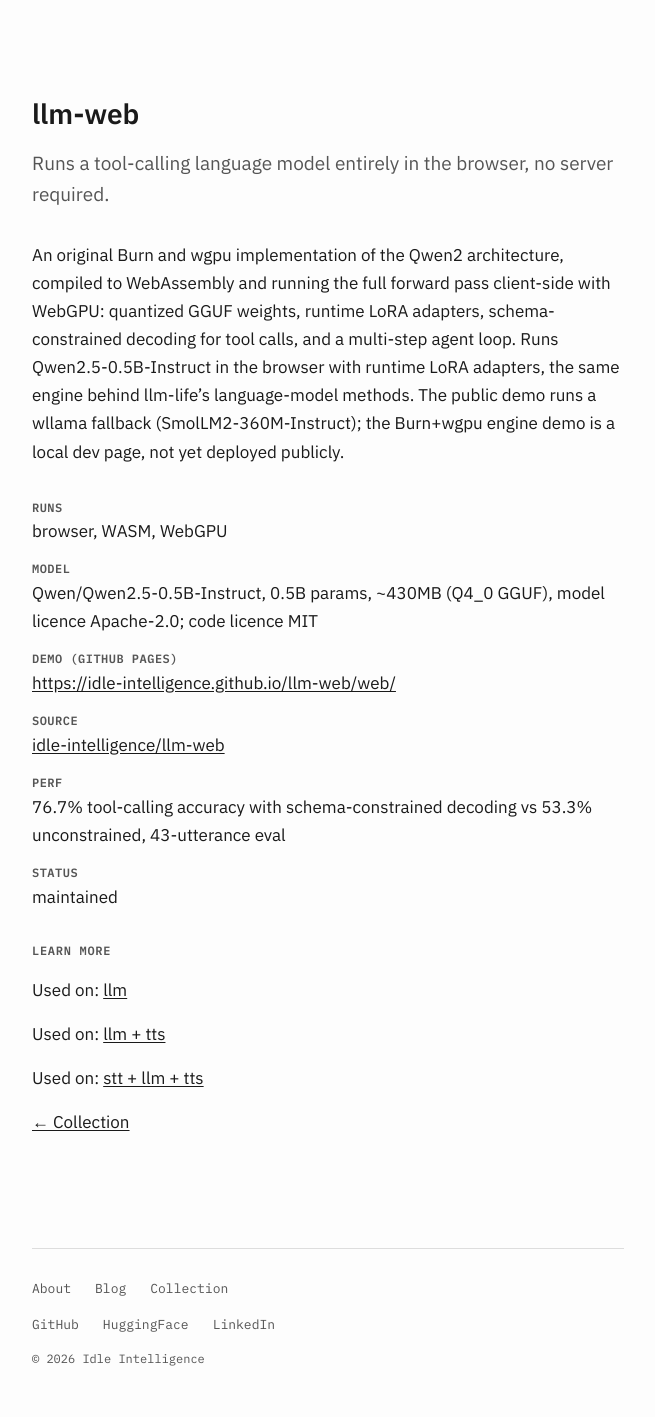
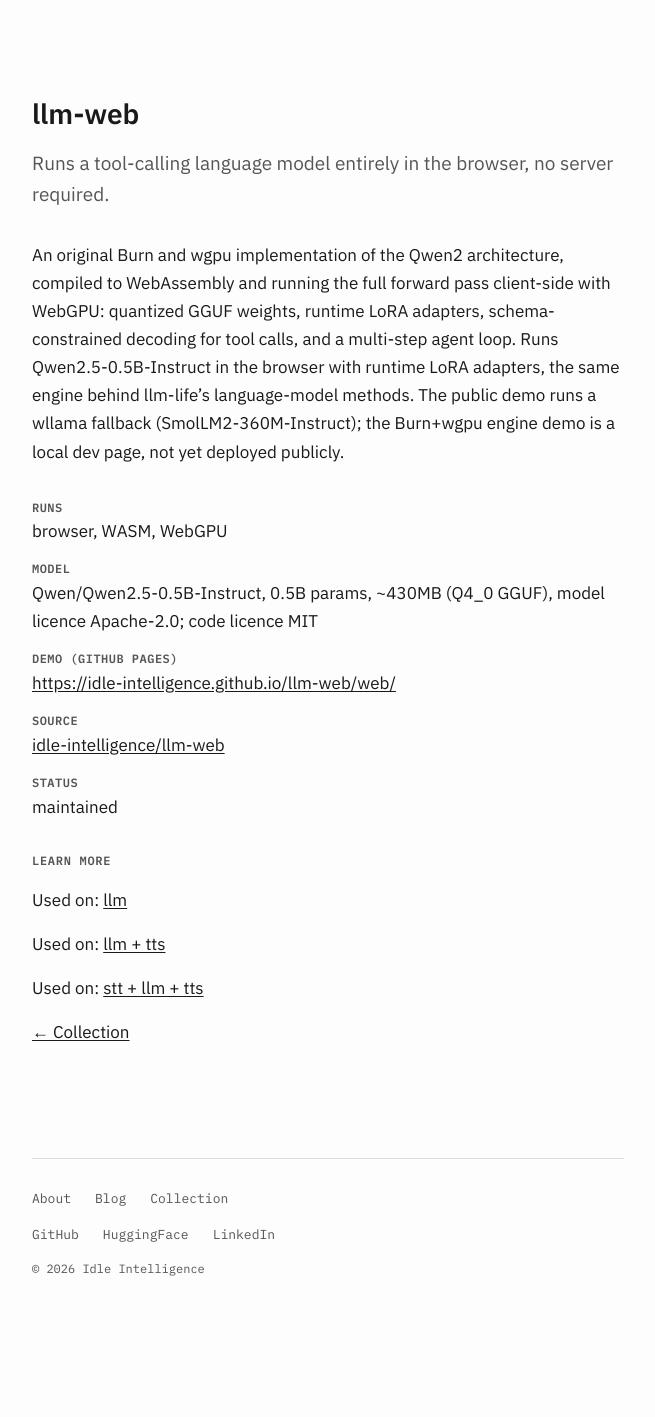
Before and after one commit to idle-intelligence/site, a Jekyll site: the page built from _collection/llm-web.md, in a window 1280 px wide. Shown: the whole page, without its empty margins (312-967 px from the left). Built offline with Jekyll 4.4.1, drawn with Linux system fonts in a browser that asks for light colours; after the commit the page ends 1327 px from its top, so only the background shows below that.

Commit message:
llm-web: drop the tool-calling score, it was measured on the old model

```diff
--- a/_collection/llm-web.md
+++ b/_collection/llm-web.md
@@ -16,8 +16,8 @@ used_on:
     url: "https://trucs.ai/llm-tts/"
   - title: stt + llm + tts
     url: "https://trucs.ai/stt-llm-tts/"
-perf_highlight: "76.7% tool-calling accuracy with schema-constrained decoding vs 53.3% unconstrained, 43-utterance eval"
-card_proof: "76.7% tool-calling accuracy, constrained decoding"
+perf_highlight: ""
+card_proof: ""
 what_is: Runs a tool-calling language model entirely in the browser, no server required.
 runs: browser, WASM, WebGPU
 model_size: 0.5B params, ~430MB (Q4_0 GGUF)
```
